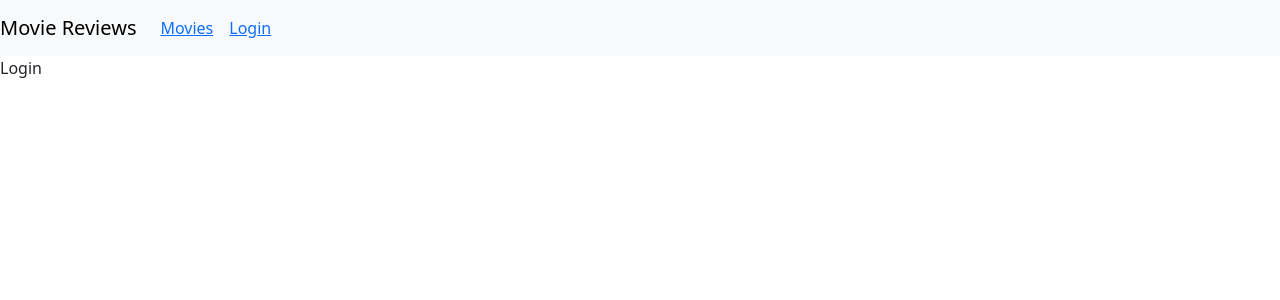
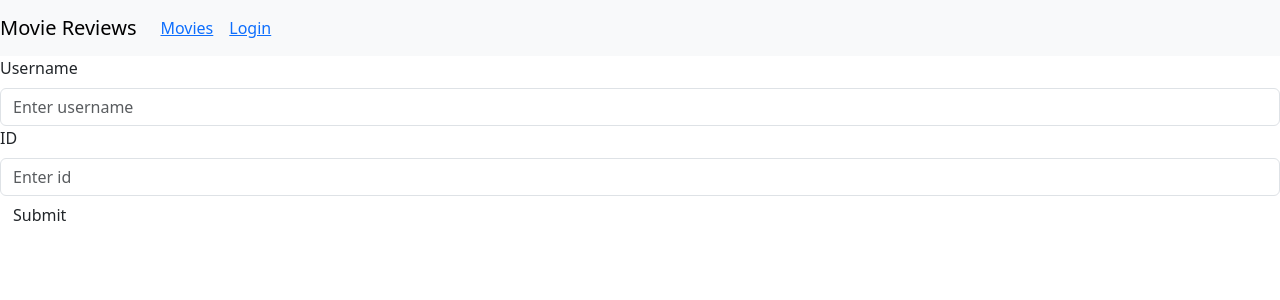
Before and after one commit to HongyuZhuz/movie-reviews-frontend, a React (Create React App) app: page /login in a window 1280 px wide. Shown: the top 300 px of the page. Built offline with nearby package versions, Linux system fonts and the light colour scheme.

Commit message:
now user can login with username and id

```diff
--- a/src/App.js
+++ b/src/App.js
@@ -23,7 +23,11 @@ function App() {
   return (
     <BrowserRouter className='App'>
       <Navbar bg="light" expand="sm">
-        <Navbar.Brand href = "#home">Movie Reviews</Navbar.Brand>
+        <Navbar.Brand>
+          <Link to="/movies" style={{color:'inherit',textDecoration:'inherit'}}>
+          Movie Reviews
+          </Link>
+          </Navbar.Brand>
         <Navbar.Toggle aria-controls = "basic-navbar-nav"/>
         <Navbar.Collapse id = "basic-navbar-nav">
           <Nav className='mr-auto'>
--- a/src/components/login.js
+++ b/src/components/login.js
@@ -1,9 +1,50 @@
-import React from "react";
+import React,{useState} from "react";
+import { Form,Button } from "react-bootstrap";
+import{useNavigate} from'react-router-dom';
 
-const Login=()=>{
+const Login=props=>{
+    const [name,setName]=useState("")
+    const [id,setId]=useState("")
+    const navigate=useNavigate();
+
+
+    const onChangeName =e=>{
+        const name = e.target.value
+        setName(name);
+    }
+    const onChangeId=e=>{
+        const id =e.target.value
+        setId(id);
+    }
+    const login=()=>{
+        props.login({name:name,id:id})
+        navigate('/movies')
+    }
+
+
     return(
-        <div className="App">
-            Login
+        <div>
+            <Form>
+                <Form.Group>
+                    <Form.Label>Username</Form.Label>
+                    <Form.Control
+                        type="text"
+                        placeholder="Enter username"
+                        value={name}
+                        onChange={onChangeName}/>
+                </Form.Group>
+                <Form.Group>
+                    <Form.Label>ID</Form.Label>
+                    <Form.Control
+                        type="text"
+                        placeholder="Enter id"
+                        value={id}
+                        onChange={onChangeId}/>
+                </Form.Group>
+                <Button variant="prmary" onClick={login}>
+                    Submit
+                </Button>
+            </Form>
         </div>
     )
 }
```
